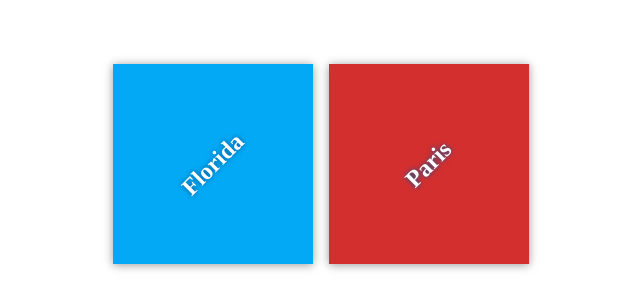
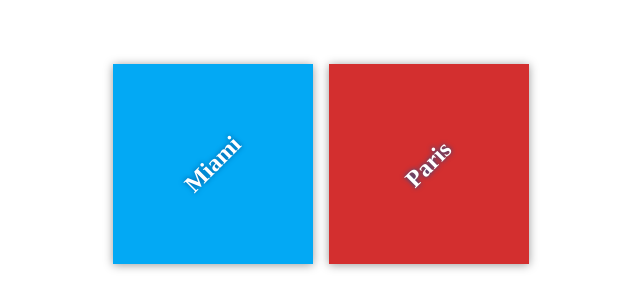
Before and after one commit to uPadilhaa/my-travel-plans, a plain HTML site: page index.html in a window 1280 px wide. Shown: the part 236-544 px from the top of the page, 319-959 px from the left. Drawn offline with Linux system fonts and the light colour scheme; files that its build step writes are made by us from their sources.

Commit message:
Add starting destinations

```diff
--- a/index.html
+++ b/index.html
@@ -11,7 +11,7 @@
     <div class="container">
         <div class="destination-container">
             <div class="destination" id="florida">
-                <h2>Florida</h2>
+                <h2>Miami</h2>
             </div>
 
             <div class="destination" id="paris">
```
